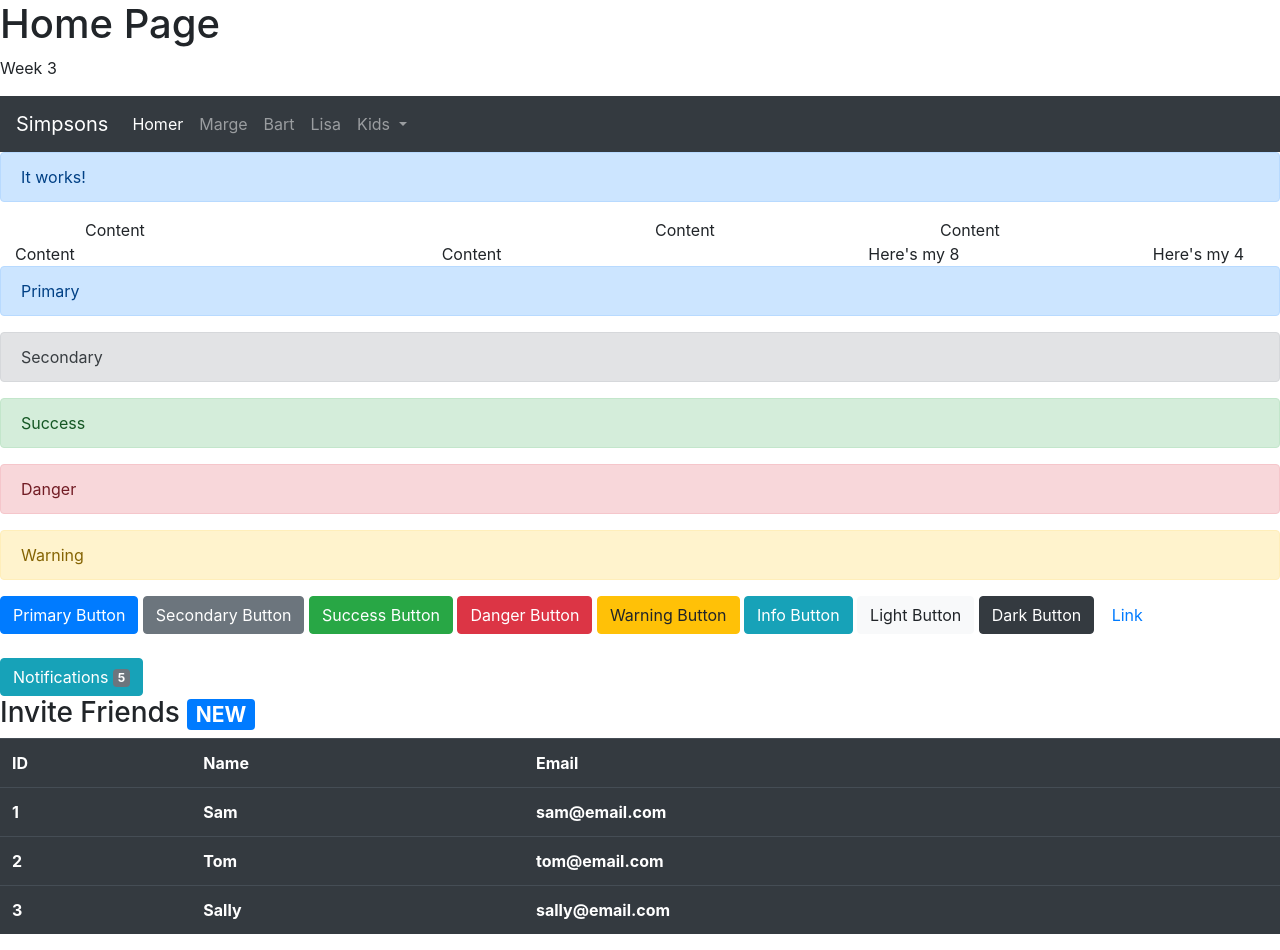
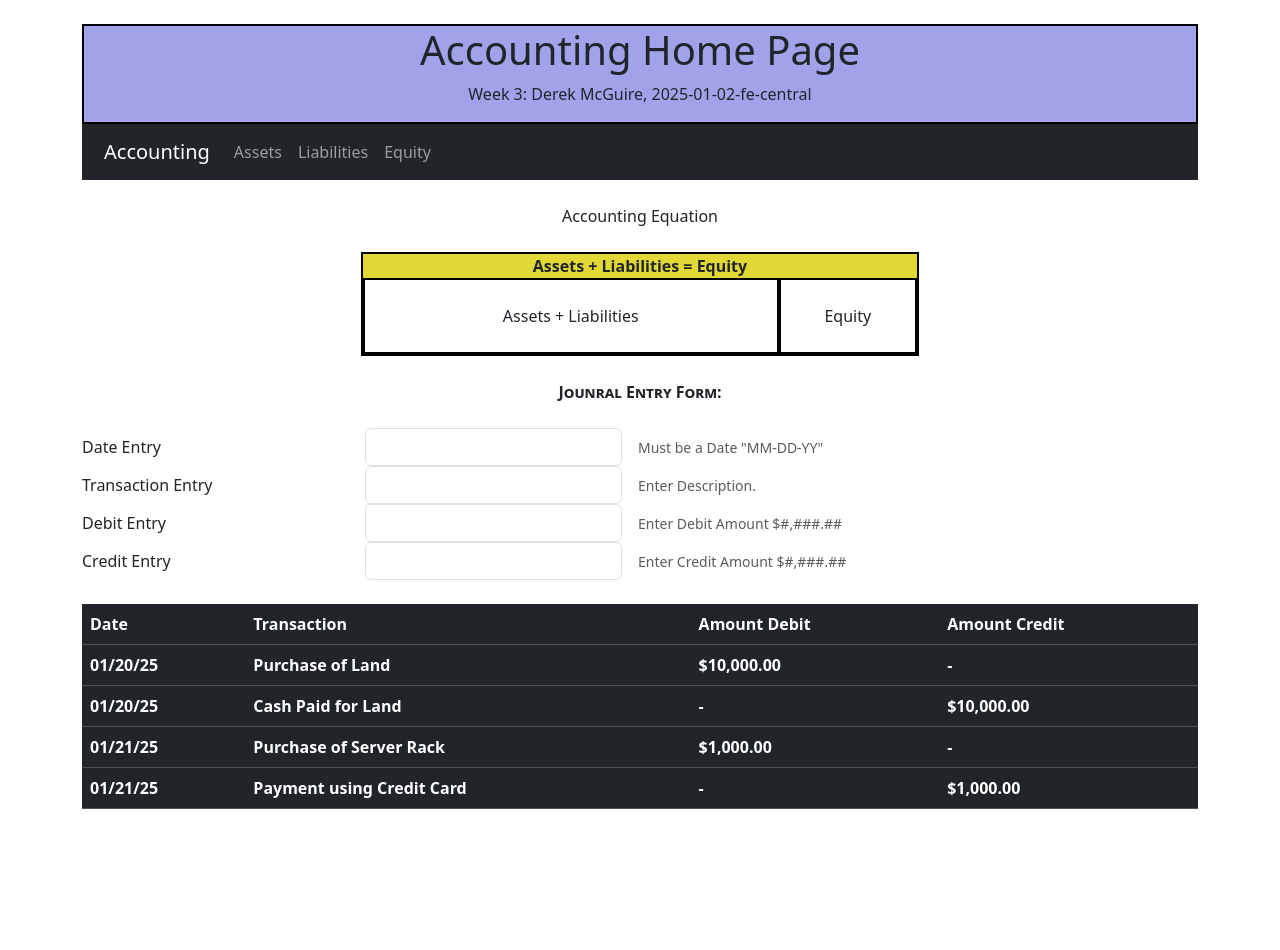
Before and after one commit to DerekPromineo80/FrontendWeek03, a website: page index.html in a window 1280 px wide. After the commit the page ends 833 px from the top, so only its background shows below. Drawn offline with nearby package versions, Linux system fonts and the light colour scheme.

Commit message:
Week 3 Update

```diff
--- a/index.html
+++ b/index.html
@@ -1,161 +1,191 @@
 <!DOCTYPE html>
-<!-- Week 3:  -->
+<!-- Week 3: Coding Assignment -->
 <html lang="en">
 <head>
     <meta charset="UTF-8">
     <meta name="viewport" content="width=device-width, initial-scale=1.0">
-    <title>Home Page</title>
+    <title>Accounting Home Page</title>
+    <!-- Connecting to Bootstrap -->
     <link rel="stylesheet" href="node_modules/bootstrap/dist/css/bootstrap.css">
 </head>
 <body>
+    <!-- Week 3 Whole Body Div, Large -->
+    <div class="container-lg my-md-4 bd-layout">
         <header>
-        <h1>Home Page</h1>
+            <div class="container-fluid" style="border: 2px solid rgb(0, 0, 0); background-color: rgb(162, 162, 234); text-align: center">
+                <div class="row">
+                    <div class="col">
+                        <h1>Accounting Home Page</h1>
                     <p>
-            Week 3
+                        Week 3: Derek McGuire, 2025-01-02-fe-central
                     </p>
+                    </div>
+                </div>
+            </div>
         </header>
 
-    <!-- Week 3 -->
-    <nav class="navbar navbar-expand-sm navbar-dark bg-dark">
-        <!-- navbar brand -->
-        <a class="navbar-brand" href="index.html">Simpsons</a>
-        <button class="navbar-toggler" type="button" data-toggle="collapse" data-target="#navbarNavDropdown"
-        aria-controler="navbarNavDropdown" aria-expanded="false" aria-label="Toggle navigation">
+
+        <!-- Week3 Navbar -->
+        <nav class="navbar navbar-expand-sm navbar-dark bg-dark" style="padding-left: 22px">
+            <a class="navbar-brand" href="index.html">Accounting</a>
+            <button class="navbar-toggler" type="button" data-bs-toggle="collapse" data-bs-target="#navbarNavDropdown"
+            aria-controls="navbarNavDropdown" aria-expanded="false" aria-label="Toggle navigation">
                 <span class="navbar-toggler-icon"></span>
             </button>
             <div class="collapse navbar-collapse" id="navbarNavDropdown">
                 <ul class="navbar-nav">
                     <li class="nav-item active">
-                    <a class="nav-link" href="homer.html">Homer</a>
+                        <a class="nav-link" href="assets.html">Assets</a>
                     </li>
                     <li class="nav-item">
-                    <a class="nav-link" href="marge.html">Marge</a>
+                        <a class="nav-link" href="liabilities.html">Liabilities</a>
                     </li>
                     <li class="nav-item">
-                    <a class="nav-link" href="bart.html">Bart</a>
-                </li>
-                <li class="nav-item">
-                    <a class="nav-link" href="lisa.html">Lisa</a>
-                </li>
-                <li class="nav-item dropdown">
-                    <a class="nav-link dropdown-toggle" href="#" id="navbarDropdownMenuLink"
-                    role="button" data-toggle="dropdown" aria-haspopup="true" aria-expanded="false">
-                    Kids
-                    </a>
-                    <div class="dropdown-menu" aria-labelledby="navbarDropdownMenuLink">
-                        <a class="dropdown-item" href="bart.html">Bart</a>
-                        <a class="dropdown-item" href="lisa.html">Lisa</a>
-                        <a class="dropdown-item" href="maggie.html">Maggie</a>
-                    </div>
+                        <a class="nav-link" href="equity.html">Equity</a>
                     </li>
                 </ul>
             </div>
         </nav>
+        <!-- End of the Navbar -->
 
-
-    <!-- Week 3 -->
-    <div class="alert alert-primary" role="alert">
-        It works!
+        <!-- Week 3 Div -->
+        <div class="container-fluid" style="border: 2px; text-align:center">
+            <br>
+            Accounting Equation
+            <br>
+            <br>
+            <div class="row">
+                <!-- 1 -->
+                <div class="col-sm-3" style="border: 2px  black">
                 </div>
-
-    <div class="container">
+                <!-- 2 -->
+                <div class="col-sm-6" style="border: 2px solid black; background-color: rgb(225, 216, 54);">
+                    <strong>Assets + Liabilities = Equity</strong>
                     <div class="row">
-            <div class="col-lg-6">
-                Content
+                        <div class="col-sm-9" style="border: 2px solid black; background-color: white;">
+                            <br>
+                            Assets + Liabilities
+                            <br>
+                            <br>
                         </div>
-            <div class="col-lg-3">
-                Content
-            </div>
-            <div class="col-lg-3">
-                Content
+                        <div class="col-sm-3" style="border: 2px solid black; background-color: white;">
+                            <br>
+                            Equity
+                            <br>
+                            <br>
                         </div>
                     </div>
                 </div>
+                <!-- 3 -->
+                <div class="col-sm-3" style="border: 2px  black">
 
-    <div class="container-fluid">
-        <div class="row">
-            <div class="col-sm">
-                Content
-            </div>
-            <div class="col-sm">
-                Content
-            </div>
-            <div class="col-sm">
-                <div class="row">
-                    <div class="col-md-8">
-                        Here's my 8
-                    </div>
-                    <div class="col-md-4">
-                        Here's my 4
                 </div>
             </div>
         </div>
+        <!-- End of Week 3 Div -->
+        <br>
+        <div class="container-fluid" style="text-align:center; font-weight: bold; font-variant:small-caps">
+            Jounral Entry Form:
+        </div>
+        <br>
+        <!-- Week 3 Form -->
+        <!--             -->
+        <div class="row g-3 align-items-center">
+            <div class="col-sm-3">
+            <label for="inputDateEntry" class="col-form-label">Date Entry</label>
+            </div>
+            <div class="col-auto">
+            <input type="password" id="inputDateEntry" class="form-control" aria-describedby="passwordHelpInline">
+            </div>
+            <div class="col-auto">
+            <span id="passwordHelpInline" class="form-text">
+                Must be a Date "MM-DD-YY"
+            </span>
+            </div>
+        </div>
+        <div class="row g-3 align-items-center">
+            <div class="col-sm-3">
+            <label for="inputTransactionEntry" class="col-form-label">Transaction Entry</label>
+            </div>
+            <div class="col-auto">
+            <input type="password" id="inputTransactionEntry" class="form-control" aria-describedby="passwordHelpInline">
+            </div>
+            <div class="col-auto">
+            <span id="passwordHelpInline" class="form-text">
+                Enter Description.
+            </span>
+            </div>
+        </div>
+        <div class="row g-3 align-items-center">
+            <div class="col-sm-3">
+            <label for="inputDebitEntry" class="col-form-label">Debit Entry</label>
+            </div>
+            <div class="col-auto">
+            <input type="password" id="inputDebitEntry" class="form-control" aria-describedby="passwordHelpInline">
+            </div>
+            <div class="col-auto">
+            <span id="passwordHelpInline" class="form-text">
+                Enter Debit Amount $#,###.##
+            </span>
+            </div>
+        </div>
+        <div class="row g-3 align-items-center">
+            <div class="col-sm-3">
+            <label for="inputCreditEntry" class="col-form-label">Credit Entry</label>
+            </div>
+            <div class="col-auto">
+            <input type="password" id="inputCreditEntry" class="form-control" aria-describedby="passwordHelpInline">
+            </div>
+            <div class="col-auto">
+            <span id="passwordHelpInline" class="form-text">
+                Enter Credit Amount $#,###.##
+            </span>
             </div>
         </div>
 
-    <!-- Week 3 Warnings -->
-    <div class="alert alert-primary">
-        Primary
-    </div>
-    <div class="alert alert-secondary">
-        Secondary
-    </div>
-    <div class="alert alert-success">
-        Success
-    </div>
-    <div class="alert alert-danger">
-        Danger
-    </div>
-    <div class="alert alert-warning">
-        Warning
+        <!-- End of Week 3 Form -->
+        <br>
+        <!-- Week 3 Table -->
+        <table class="table table-dark table-hover">
+            <tr>
+                <th>Date</th>
+                <th>Transaction</th>
+                <th>Amount Debit</th>
+                <th>Amount Credit</th>
+            </tr>
+            <tr>
+                <th>01/20/25</th>
+                <th>Purchase of Land</th>
+                <th>$10,000.00</th>
+                <th>-</th>
+            </tr>
+            <tr>
+                <th>01/20/25</th>
+                <th>Cash Paid for Land</th>
+                <th>-</th>
+                <th>$10,000.00</th>
+            </tr>
+            <tr>
+                <th>01/21/25</th>
+                <th>Purchase of Server Rack</th>
+                <th>$1,000.00</th>
+                <th>-</th>
+            </tr>
+            <tr>
+                <th>01/21/25</th>
+                <th>Payment using Credit Card</th>
+                <th>-</th>
+                <th>$1,000.00</th>
+            </tr>
+        </table>
+        <!-- End of Week 3 Table -->
     </div>
 
-    <button class="btn btn-primary">Primary Button</button>
-    <button class="btn btn-secondary">Secondary Button</button>
-    <button class="btn btn-success">Success Button</button>
-    <button class="btn btn-danger">Danger Button</button>
-    <button class="btn btn-warning">Warning Button</button>
-    <button class="btn btn-info">Info Button</button>
-    <button class="btn btn-light">Light Button</button>
-    <button class="btn btn-dark">Dark Button</button>
-    <button type="button" class="btn btn-link">Link</button>
-    <br><br>
-
-    <!-- Week 3 -->
-    <button class="btn btn-info">
-        Notifications <span class="badge badge-secondary">5</span>
-    </button>
-
-    <h3>Invite Friends <span class="badge badge-primary">NEW</span></h3>
-
-    <!-- Week 3 -->
-    <table class="table table-dark table-hover">
-        <tr>
-            <th>ID</th>
-            <th>Name</th>
-            <th>Email</th>
-        </tr>
-        <tr>
-            <th>1</th>
-            <th>Sam</th>
-            <th>sam@email.com</th>
-        </tr>
-        <tr>
-            <th>2</th>
-            <th>Tom</th>
-            <th>tom@email.com</th>
-        </tr>
-        <tr>
-            <th>3</th>
-            <th>Sally</th>
-            <th>sally@email.com</th>
-        </tr>
-    </table>
 
     <!-- Week 3 <script> -->
+    <!-- Script tag goes at the bottom so that the content loads first -->
     <script src="node_modules/jquery/dist/jquery.js"></script>
     <script src="node_modules/bootstrap/dist/js/bootstrap.bundle.js"></script>
 
-
 </body>
 </html>
```
Also changed, not shown: assets.html (added, +113 -0 lines), equity.html (added, +117 -0 lines), expenses.html (added, +18 -0 lines), liabilities.html (added, +117 -0 lines), profit.html (added, +13 -0 lines), revenue.html (added, +18 -0 lines), 1 other file. Lines whose indentation alone changed are shown as unchanged.
